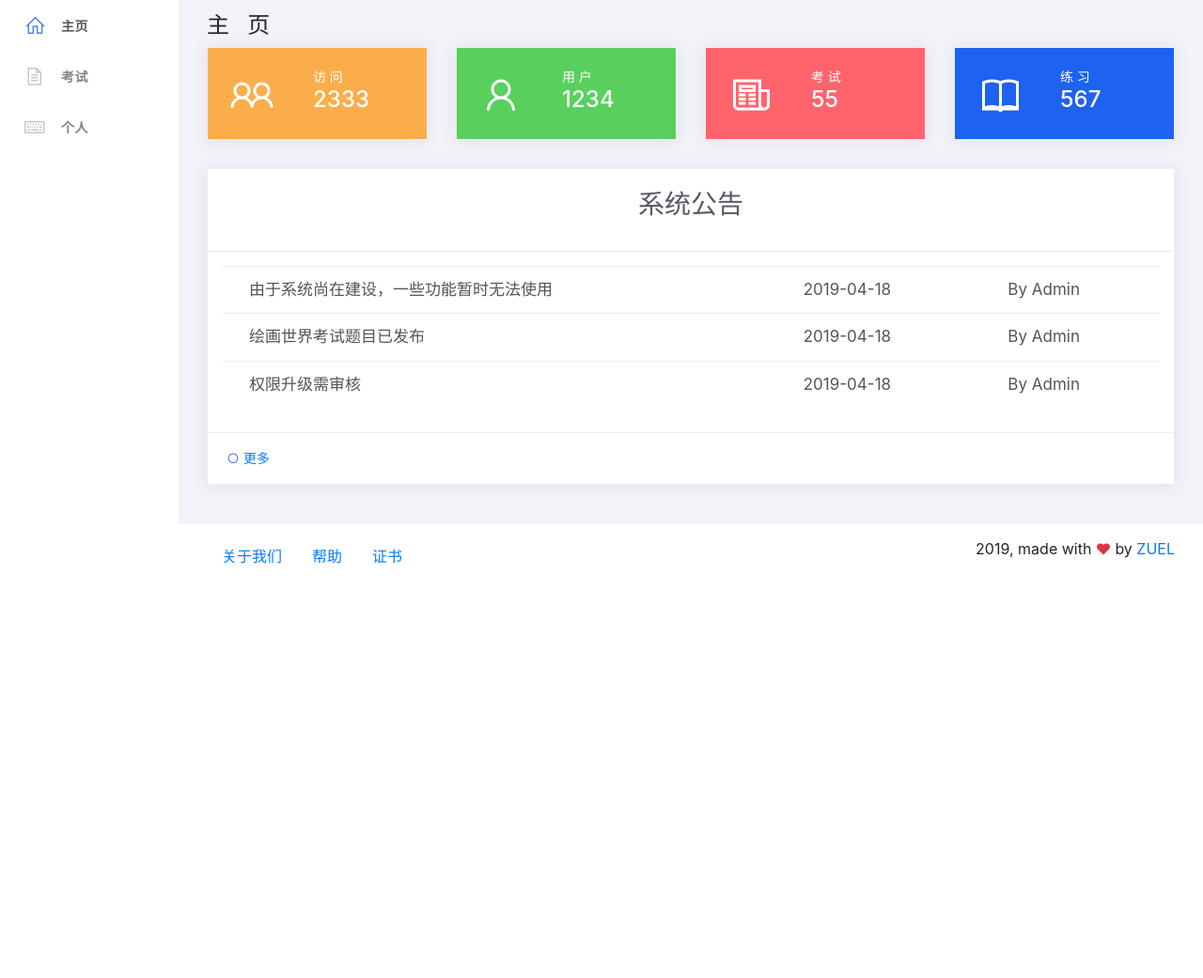
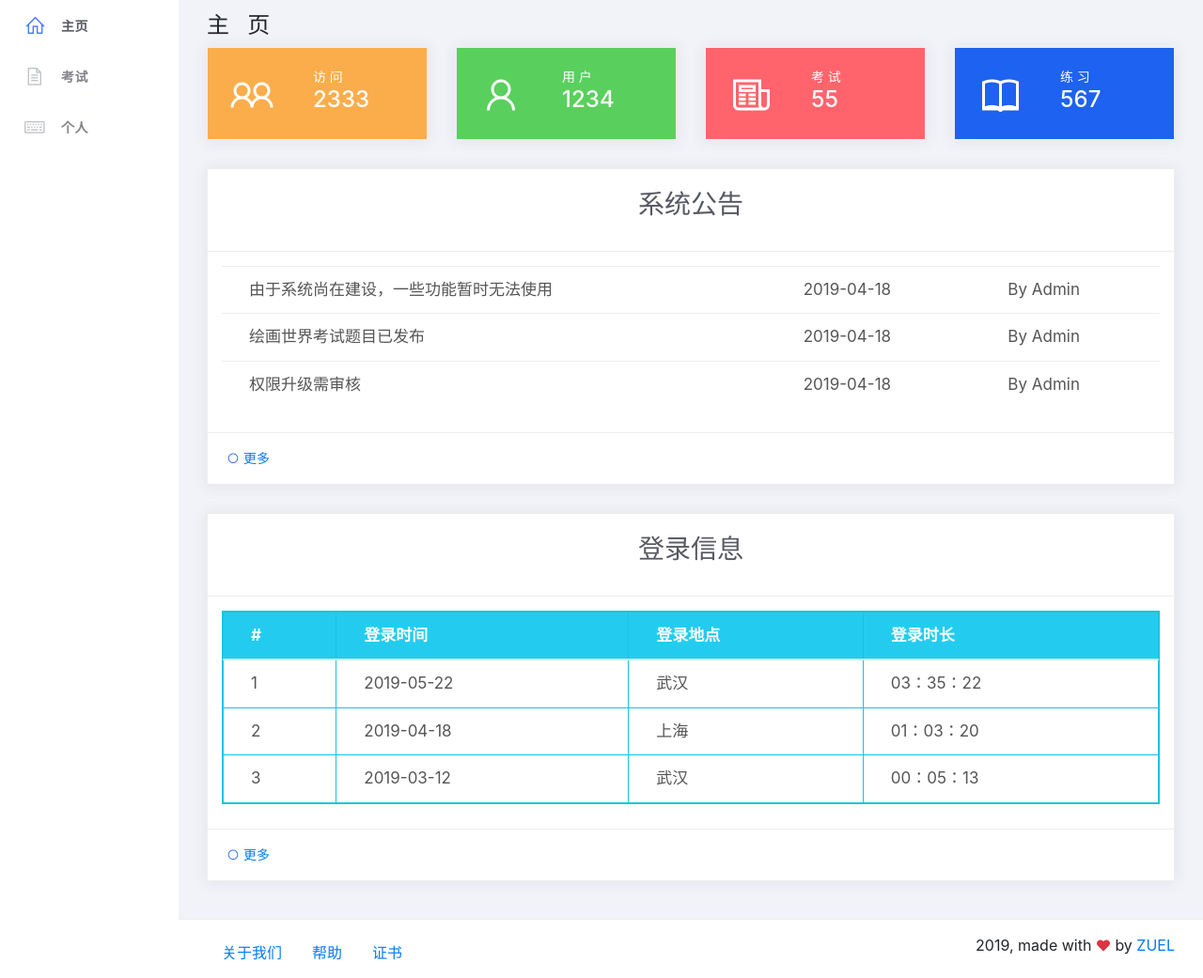
Before and after one commit to coco235/htmlFinal, a plain HTML site: page index.html in a window 1280 px wide. Shown: the part 72-1113 px from the top of the page at 94% size. Before the commit the page ends 800 px from the top, so only its background shows below. Drawn offline with Linux system fonts and the light colour scheme.

Commit message:
Update index.html

```diff
--- a/index.html
+++ b/index.html
@@ -37,8 +37,7 @@
 							<button type="button" class="ivu-btn" onclick="window.location.href='./login.html'">
 								<span>登录</span>
 							</button>
-							<button type="button" class="ivu-btn btn2"
-								onclick="window.location.href='./register.html'">
+							<button type="button" class="ivu-btn btn2" onclick="window.location.href='./register.html'">
 								<span>注册</span>
 							</button>
 						</li>
@@ -189,6 +188,55 @@
 								</div>
 							</div>
 						</div>
+						<div class="col-md-12">
+							<div class="card">
+								<div class="card-header">
+									<h4 class="card-title">登录信息</h4>
+								</div>
+								<div class="card-body">
+									<div class="table table2">
+									<table>
+										<thead>
+											<tr class="tr1">
+												<th>#</th>
+												<th>登录时间</th>
+												<th>登录地点</th>
+												<th>登录时长</th>
+											</tr>
+										</thead>
+										<tbody>
+											<tr>
+												<td>1</td>
+												<td>2019-05-22</td>
+												<td>武汉</td>
+												<td>03：35：22</td>
+											</tr>
+											<tr>
+												<td>2</td>
+												<td>2019-04-18</td>
+												<td>上海</td>
+												<td>01：03：20</td>
+											</tr>
+											<tr>
+												<td>3</td>
+												<td>2019-03-12</td>
+												<td>武汉</td>
+												<td>00：05：13</td>
+											</tr>
+										</tbody>
+									</table>
+									</div>
+								</div>
+								<div class="card-footer">
+									<div class="legend">
+										<a href="">
+											<i class="la la-circle"></i>
+											更多
+										</a>
+									</div>
+								</div>
+							</div>
+						</div>
 					</div>
 				</div>
 			</div>
```
